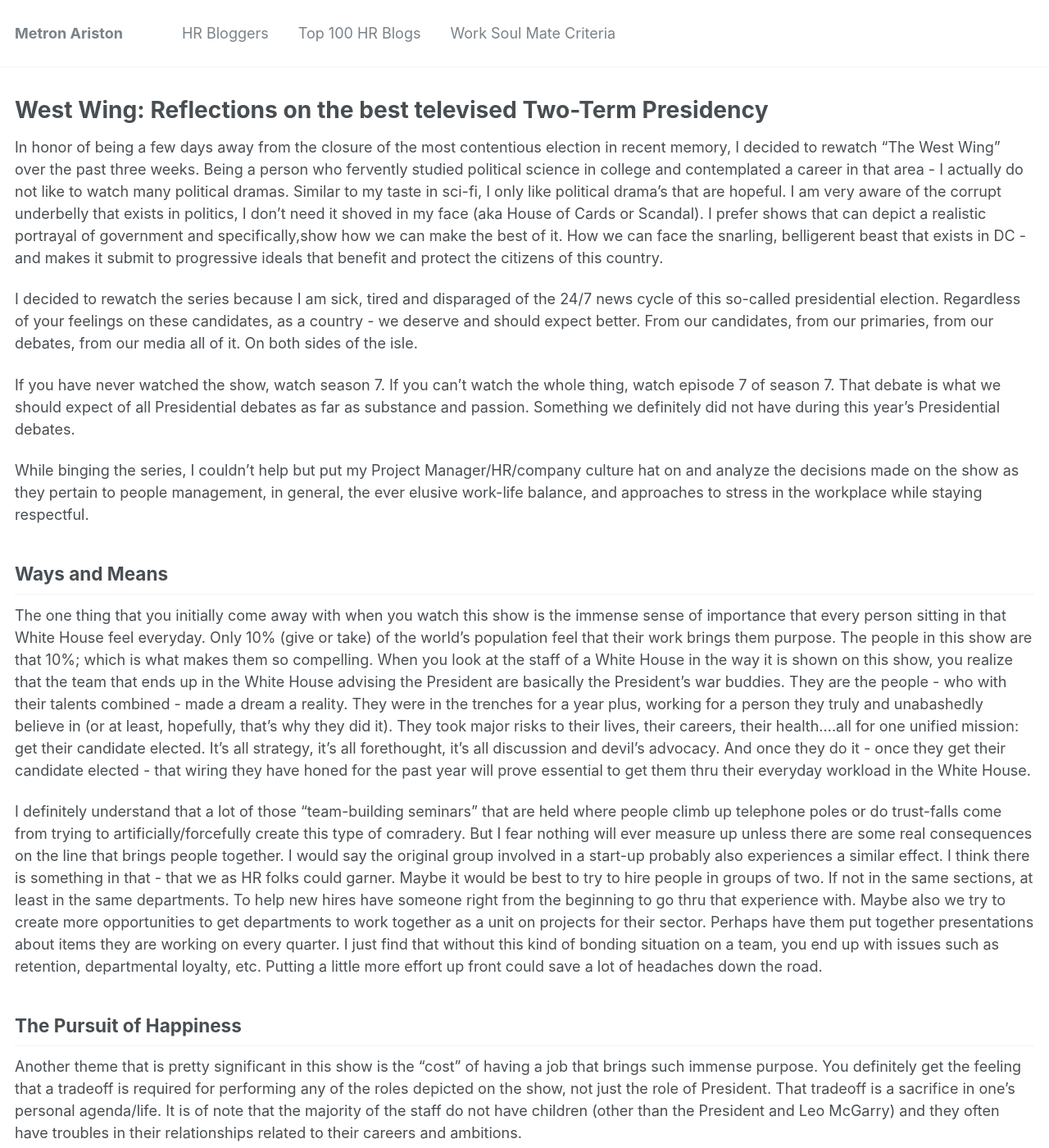
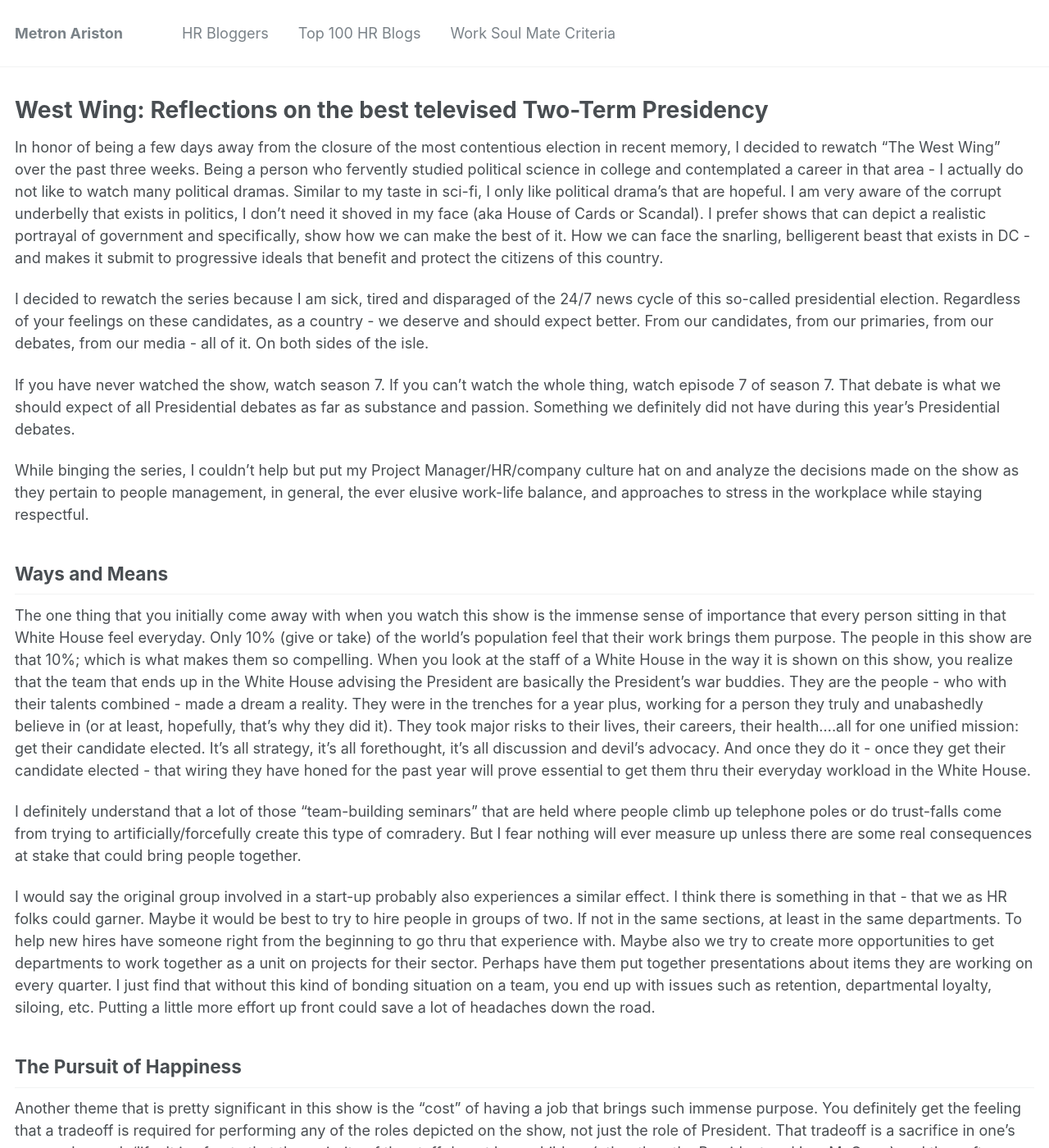
Before and after one commit to firesparks8/firesparks8.github.io, a Jekyll site: the page built from _posts/2016-11-06-West-Wing-Workplace.md, in a window 1280 px wide and 1400 px high. Shown: the whole window at 82% size. Built offline with Jekyll 4.4.1, drawn with Linux system fonts in a browser that asks for light colours.

Commit message:
Update 2016-11-06-West-Wing-Workplace.md

```diff
--- a/_posts/2016-11-06-West-Wing-Workplace.md
+++ b/_posts/2016-11-06-West-Wing-Workplace.md
@@ -4,9 +4,9 @@
 ---
 
 # West Wing: Reflections on the best televised Two-Term Presidency
-In honor of being a few days away from the closure of the most contentious election in recent memory, I decided to rewatch "The West Wing" over the past three weeks. Being a person who fervently studied political science in college and contemplated a career in that area - I actually do not like to watch many political dramas. Similar to my taste in sci-fi, I only like political drama's that are hopeful. I am very aware of the corrupt underbelly that exists in politics, I don't need it shoved in my face (aka House of Cards or Scandal). I prefer shows that can depict a realistic portrayal of government and specifically,show how we can make the best of it. How we can face the snarling, belligerent beast that exists in DC - and makes it submit to progressive ideals that benefit and protect the citizens of this country.
+In honor of being a few days away from the closure of the most contentious election in recent memory, I decided to rewatch "The West Wing" over the past three weeks. Being a person who fervently studied political science in college and contemplated a career in that area - I actually do not like to watch many political dramas. Similar to my taste in sci-fi, I only like political drama's that are hopeful. I am very aware of the corrupt underbelly that exists in politics, I don't need it shoved in my face (aka House of Cards or Scandal). I prefer shows that can depict a realistic portrayal of government and specifically, show how we can make the best of it. How we can face the snarling, belligerent beast that exists in DC - and makes it submit to progressive ideals that benefit and protect the citizens of this country.
 
-I decided to rewatch the series because I am sick, tired and disparaged of the 24/7 news cycle of this so-called presidential election. Regardless of your feelings on these candidates, as a country - we deserve and should expect better. From our candidates, from our primaries, from our debates, from our media all of it. On both sides of the isle.
+I decided to rewatch the series because I am sick, tired and disparaged of the 24/7 news cycle of this so-called presidential election. Regardless of your feelings on these candidates, as a country - we deserve and should expect better. From our candidates, from our primaries, from our debates, from our media - all of it. On both sides of the isle.
 
 If you have never watched the show, watch season 7. If you can't watch the whole thing, watch episode 7 of season 7. That debate is what we should expect of all Presidential debates as far as substance and passion. Something we definitely did not have during this year's Presidential debates.
 
@@ -15,7 +15,9 @@
 ## Ways and Means
 The one thing that you initially come away with when you watch this show is the immense sense of importance that every person sitting in that White House feel everyday. Only 10% (give or take) of the world's population feel that their work brings them purpose. The people in this show are that 10%; which is what makes them so compelling. When you look at the staff of a White House in the way it is shown on this show, you realize that the team that ends up in the White House advising the President are basically the President's war buddies. They are the people - who with their talents combined - made a dream a reality. They were in the trenches for a year plus, working for a person they truly and unabashedly believe in (or at least, hopefully, that's why they did it). They took major risks to their lives, their careers, their health....all for one unified mission: get their candidate elected. It's all strategy, it's all forethought, it's all discussion and devil's advocacy. And once they do it - once they get their candidate elected - that wiring they have honed for the past year will prove essential to get them thru their everyday workload in the White House.
 
-I definitely understand that a lot of those "team-building seminars" that are held where people climb up telephone poles or do trust-falls come from trying to artificially/forcefully create this type of comradery. But I fear nothing will ever measure up unless there are some real consequences on the line that brings people together. I would say the original group involved in a start-up probably also experiences a similar effect. I think there is something in that - that we as HR folks could garner. Maybe it would be best to try to hire people in groups of two. If not in the same sections, at least in the same departments. To help new hires have someone right from the beginning to go thru that experience with. Maybe also we try to create more opportunities to get departments to work together as a unit on projects for their sector. Perhaps have them put together presentations about items they are working on every quarter. I just find that without this kind of bonding situation on a team, you end up with issues such as retention, departmental loyalty, etc. Putting a little more effort up front could save a lot of headaches down the road.
+I definitely understand that a lot of those "team-building seminars" that are held where people climb up telephone poles or do trust-falls come from trying to artificially/forcefully create this type of comradery. But I fear nothing will ever measure up unless there are some real consequences at stake that could bring people together.
+
+I would say the original group involved in a start-up probably also experiences a similar effect. I think there is something in that - that we as HR folks could garner. Maybe it would be best to try to hire people in groups of two. If not in the same sections, at least in the same departments. To help new hires have someone right from the beginning to go thru that experience with. Maybe also we try to create more opportunities to get departments to work together as a unit on projects for their sector. Perhaps have them put together presentations about items they are working on every quarter. I just find that without this kind of bonding situation on a team, you end up with issues such as retention, departmental loyalty, siloing, etc. Putting a little more effort up front could save a lot of headaches down the road.
 
 
 ## The Pursuit of Happiness
```
